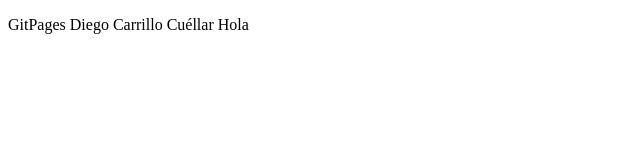
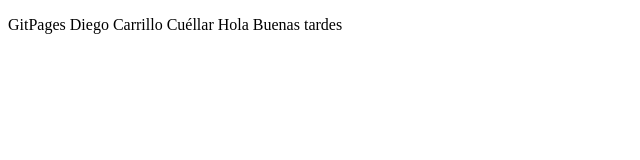
Before and after one commit to Yeyo4444/entornos-practica-git, a plain HTML site: page index.html in a window 1280 px wide. Shown: the whole page, without its empty margins (0-640 px from the left). Drawn offline with Linux system fonts and the light colour scheme.

Commit message:
message: prueba3

```diff
--- a/index.html
+++ b/index.html
@@ -7,7 +7,7 @@
 </head>
 <body>
     <header>
-        <p id="titulo">GitPages Diego Carrillo Cuéllar Hola</p>
+        <p id="titulo">GitPages Diego Carrillo Cuéllar Hola Buenas tardes</p>
         <img src="" alt="" id="logo">
     </header>
     <div id="container">
```
